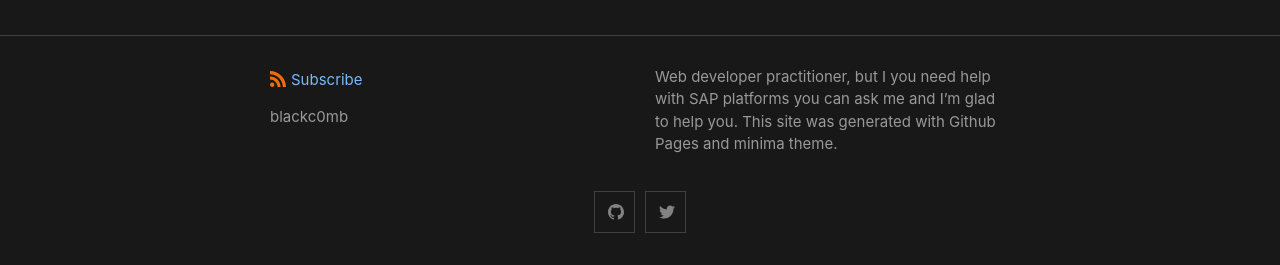
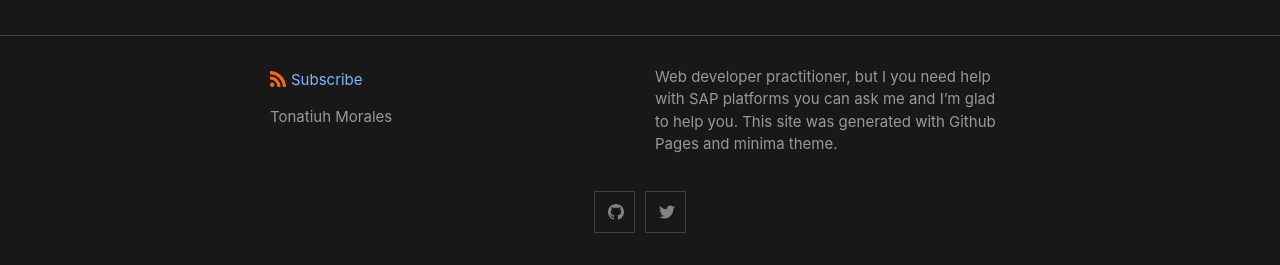
Before and after one commit to blackc0mb/blackc0mb.github.io, a Jekyll site: the page built from index.md, in a window 1280 px wide. Shown: the part 632-897 px from the top of the page. Built offline with Jekyll 4.4.1, drawn with Linux system fonts in a browser that asks for light colours.

Commit message:
Update _config.yml

```diff
--- a/_config.yml
+++ b/_config.yml
@@ -1,6 +1,6 @@
 title: Tonatiuh Morales
 author:
-  name: blackc0mb
+  name: Tonatiuh Morales
   #email: your-email@domain.com
 description: > # this means to ignore newlines until "show_excerpts:"
   Web developer practitioner, but I you need help with SAP platforms you can ask me and I’m glad to help you. This site was generated with Github Pages and minima theme.
```
